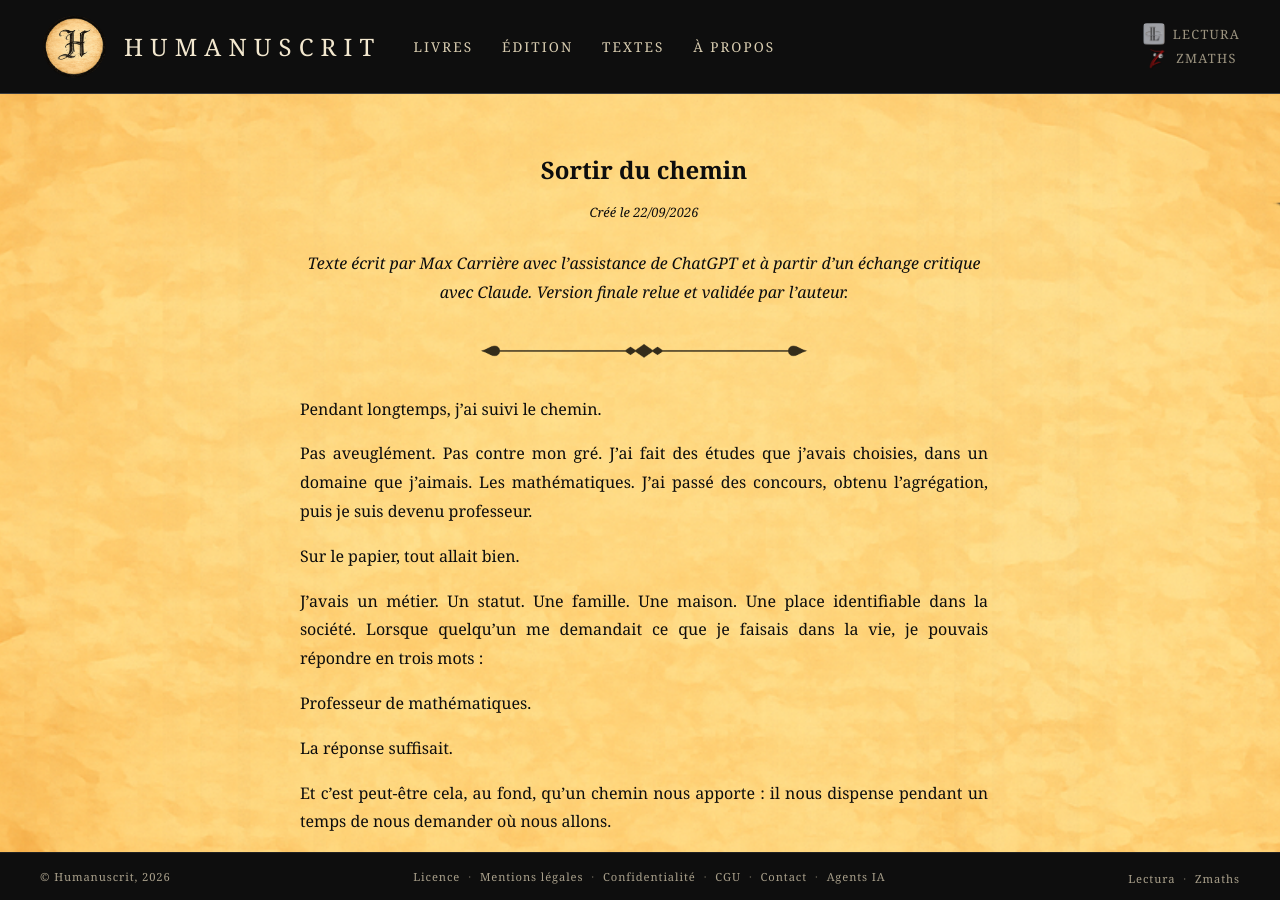
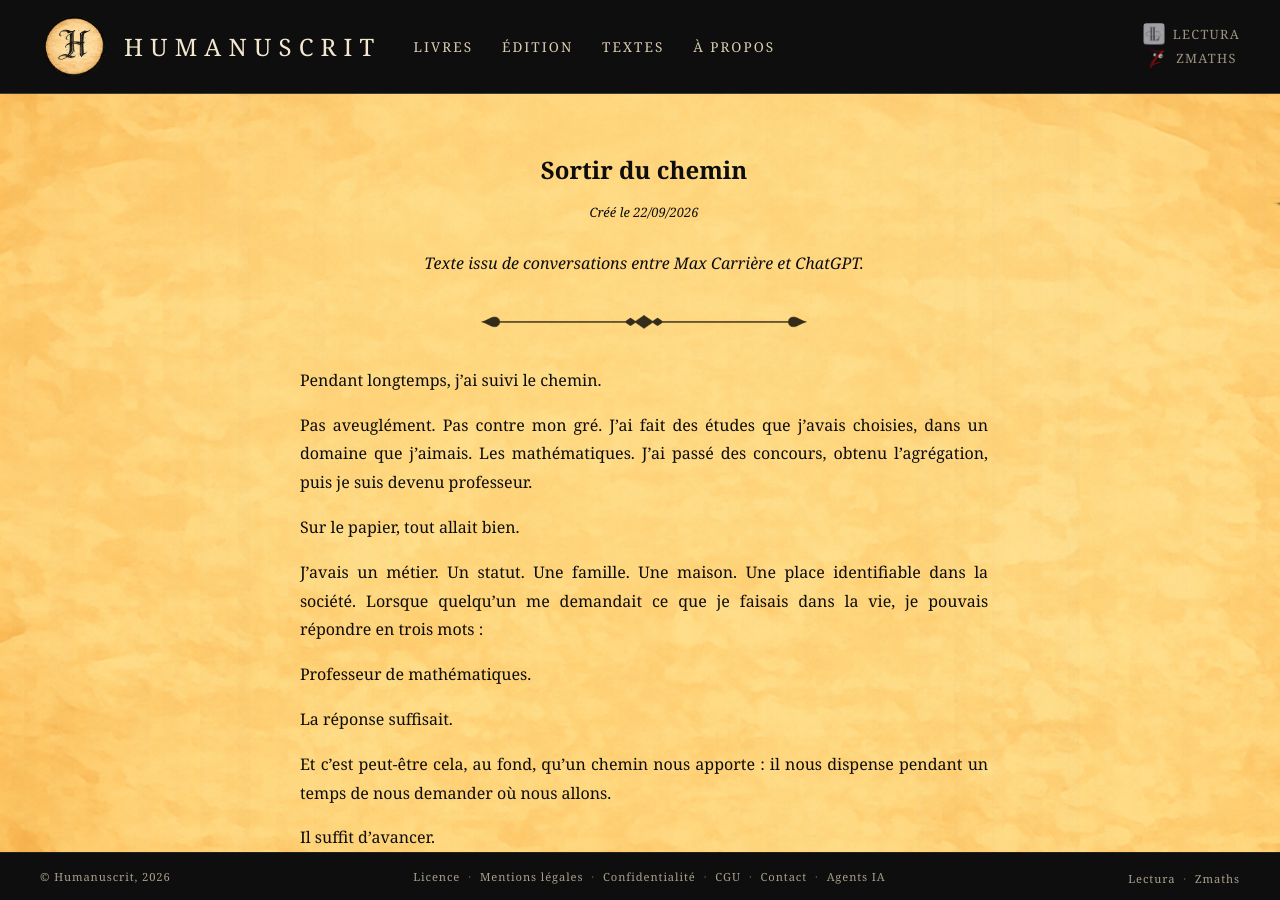
Before and after one commit to maxcarriere/humanuscrit, a Jekyll site: the page built from textes/temoignages-personnel/sortir-du-chemin.md, in a window 1280 px wide and 900 px high. Built offline with Jekyll 4.4.1, drawn with Linux system fonts in a browser that asks for light colours.

Commit message:
Incarnations : mention d'écriture de « Sortir du chemin » reformulée
Co-Authored-By: Claude Opus 5 (1M context) <noreply@anthropic.com>

```diff
--- a/textes/temoignages-personnel/sortir-du-chemin.md
+++ b/textes/temoignages-personnel/sortir-du-chemin.md
@@ -4,7 +4,7 @@ order: 1
 date: 2026-09-22
 ---
 
-<p style="text-align: center;"><em>Texte écrit par Max Carrière avec l’assistance de ChatGPT et à partir d’un échange critique avec Claude. Version finale relue et validée par l’auteur.</em></p>
+<p style="text-align: center;"><em>Texte issu de conversations entre Max Carrière et ChatGPT.</em></p>
 
 ---
 
```
